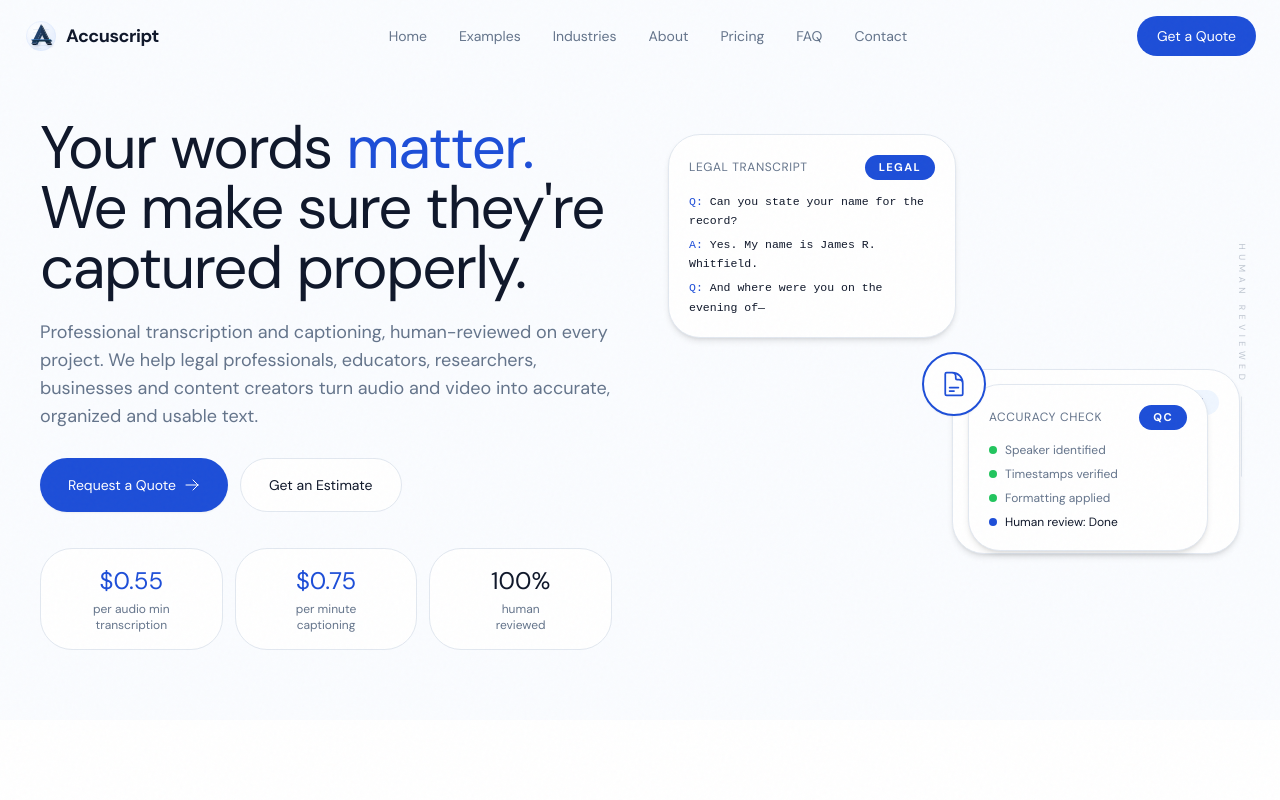
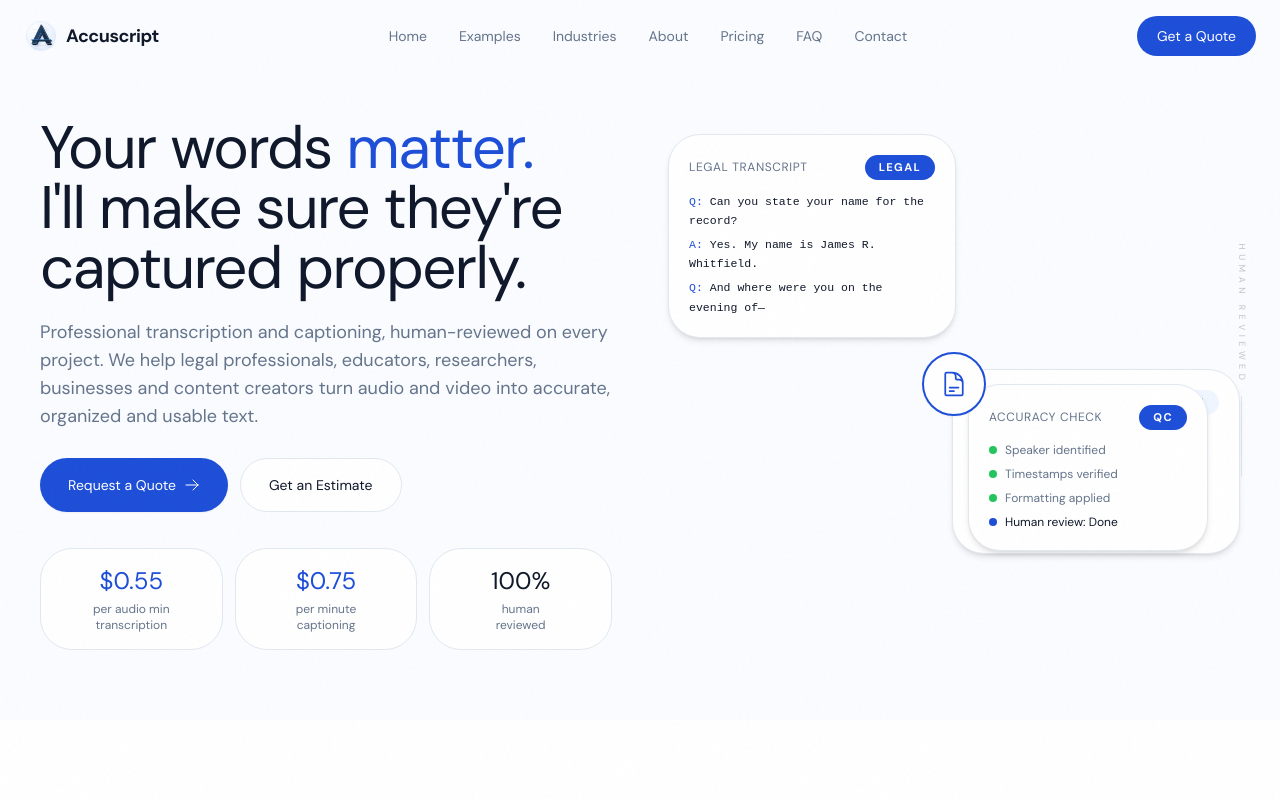
Before and after one commit to Tim-92/accuscript, a Next.js app: page / in a window 1280 px wide. Shown: the top 800 px of the page. Built offline with nearby package versions, Linux system fonts and the light colour scheme.

Commit message:
Local Commit: 2026-10-18T22:54:11.742Z - Updated the Home hero `h1` in `HeroSection.tsx` (line 106) to read "I'll make sure they're captured properly."

```diff
--- a/src/app/components/HeroSection.tsx
+++ b/src/app/components/HeroSection.tsx
@@ -103,7 +103,7 @@ export default function HeroSection() {
               <h1 className="text-4xl sm:text-5xl xl:text-6xl font-800 leading-[1.08] tracking-tight text-foreground">
                 Your words <span className="text-primary">matter.</span>
                 <br />
-                We make sure they&apos;re captured properly.
+                I&apos;ll make sure they&apos;re captured properly.
               </h1>
               <p className="text-base sm:text-lg text-muted-foreground leading-relaxed max-w-xl">
                 Professional transcription and captioning, human-reviewed on every project.
--- a/src/app/layout.tsx
+++ b/src/app/layout.tsx
@@ -50,8 +50,8 @@ export default function RootLayout({ children }: Readonly<{ children: React.Reac
           dangerouslySetInnerHTML={{ __html: JSON.stringify(organizationJsonLd) }}
         />
 
-      <script type="module" async src="https://static.rocket.new/rocket-web.js?_cfg=https%3A%2F%2Faccuscript5943back.builtwithrocket.new&_be=https%3A%2F%2Fappanalytics.rocket.new&_v=0.1.21" />
-      <script type="module" defer src="https://static.rocket.new/rocket-shot.js?v=0.0.3" /></head>
+        <script type="module" async src="https://static.rocket.new/rocket-web.js?_cfg=https%3A%2F%2Faccuscript5943back.builtwithrocket.new&_be=https%3A%2F%2Fappanalytics.rocket.new&_v=0.1.21" />
+        <script type="module" defer src="https://static.rocket.new/rocket-shot.js?v=0.0.3" /></head>
       <body className={dmSans.className}>
         {children}
 </body>
```
